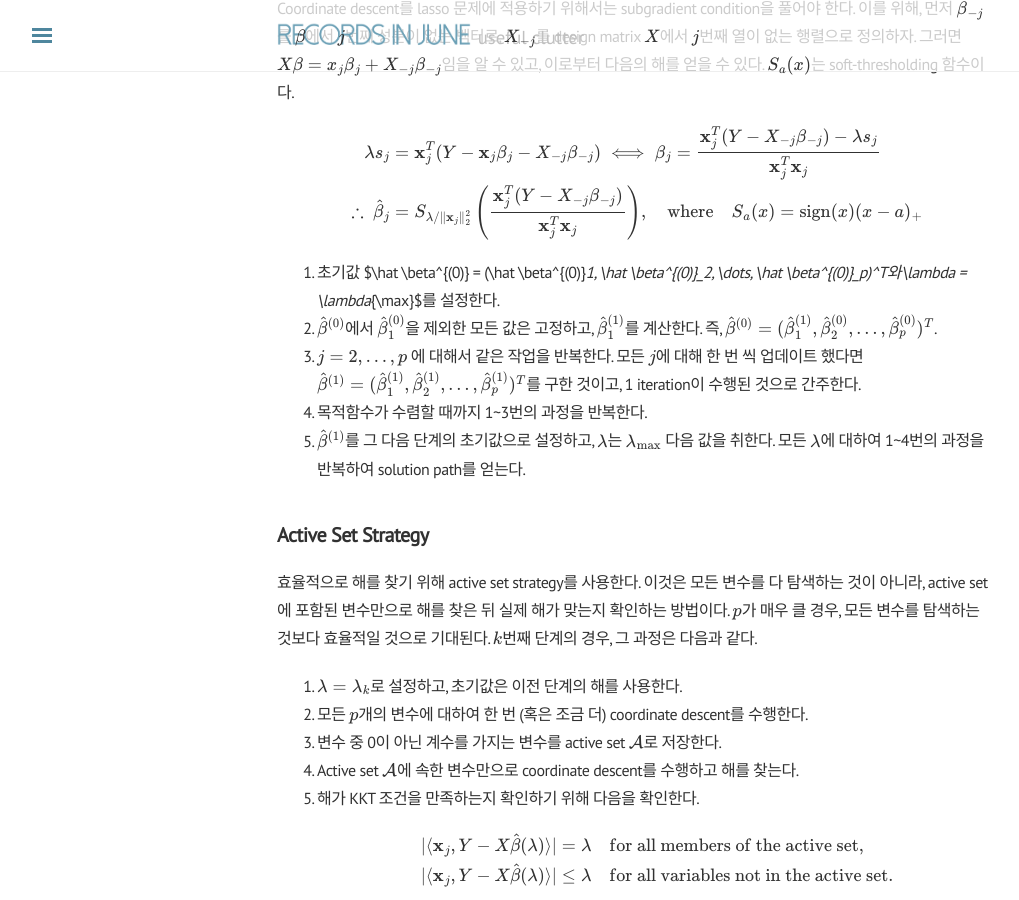
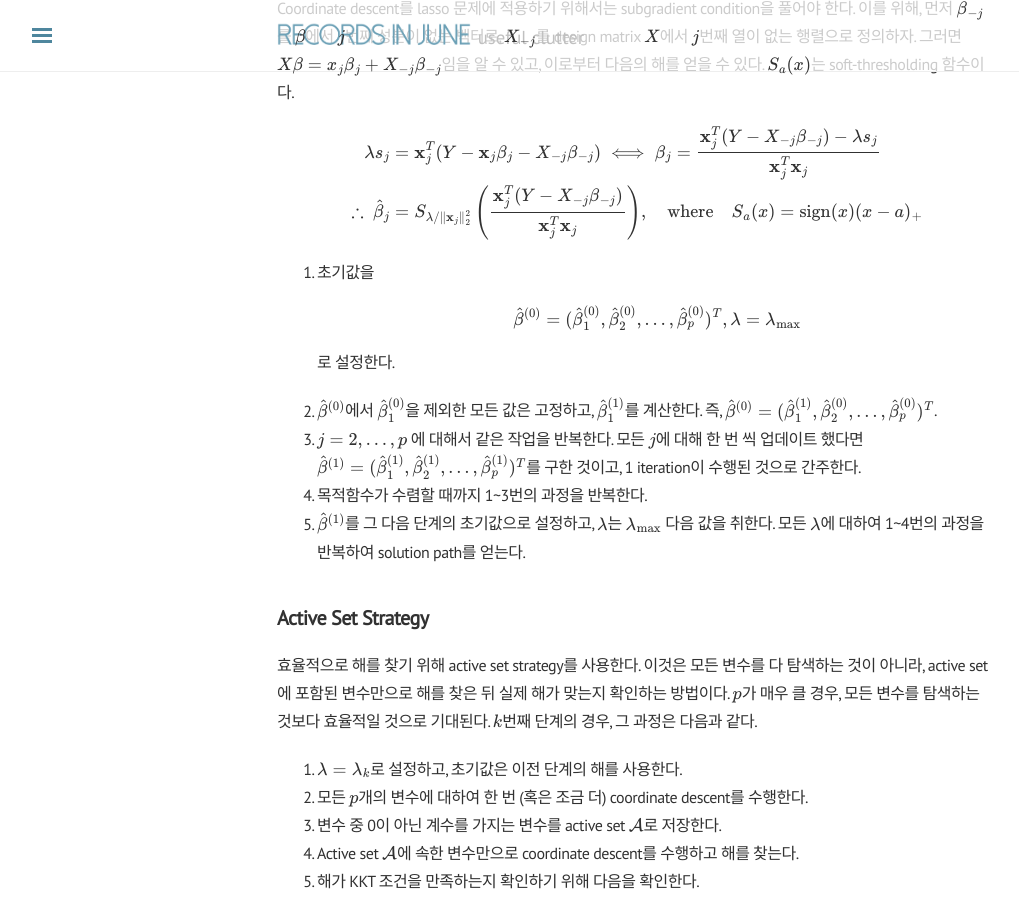
Before and after one commit to j0shuajun/j0shuajun.github.io, a Jekyll site: the page built from _posts/2022-03-10-bs-fs-lasso.md, in a window 1280 px wide and 900 px high, scrolled down 4224 px. Shown: the whole window, without its empty margins (3-1022 px from the left). Built offline with Jekyll 4.4.1, drawn with Linux system fonts in a browser that asks for light colours; nearby versions of some CDN libraries; formulas are drawn with MathJax 3; comment, search, counter and statistics services are not loaded.

Commit message:
minor fix

```diff
--- a/_posts/2022-03-10-bs-fs-lasso.md
+++ b/_posts/2022-03-10-bs-fs-lasso.md
@@ -141,7 +141,11 @@ $$
 \end{align*}
 $$
 
-1. 초기값 $\hat \beta^{(0)} = (\hat \beta^{(0)}_1, \hat \beta^{(0)}_2, \dots, \hat \beta^{(0)}_p)^T$와 $\lambda = \lambda_{\max}$를 설정한다.
+1. 초기값을
+
+    $$\hat \beta^{(0)} = (\hat \beta^{(0)}_1, \hat \beta^{(0)}_2, \dots, \hat \beta^{(0)}_p)^T, \lambda = \lambda_{\max}$$
+
+    로 설정한다.
 2. $\hat \beta^{(0)}$에서 $\hat \beta^{(0)}_1$을 제외한 모든 값은 고정하고, $\hat \beta^{(1)}_1$를 계산한다. 즉, $\hat \beta^{(0)} = (\hat \beta^{(1)}_1, \hat \beta^{(0)}_2, \dots, \hat \beta^{(0)}_p)^T$.
 3. $j = 2, \dots, p$ 에 대해서 같은 작업을 반복한다. 모든 $j$에 대해 한 번 씩 업데이트 했다면 $\hat \beta^{(1)} = (\hat \beta^{(1)}_1, \hat \beta^{(1)}_2, \dots, \hat \beta^{(1)}_p)^T$를 구한 것이고, 1 iteration이 수행된 것으로 간주한다.
 4. 목적함수가 수렴할 때까지 1~3번의 과정을 반복한다.
```
